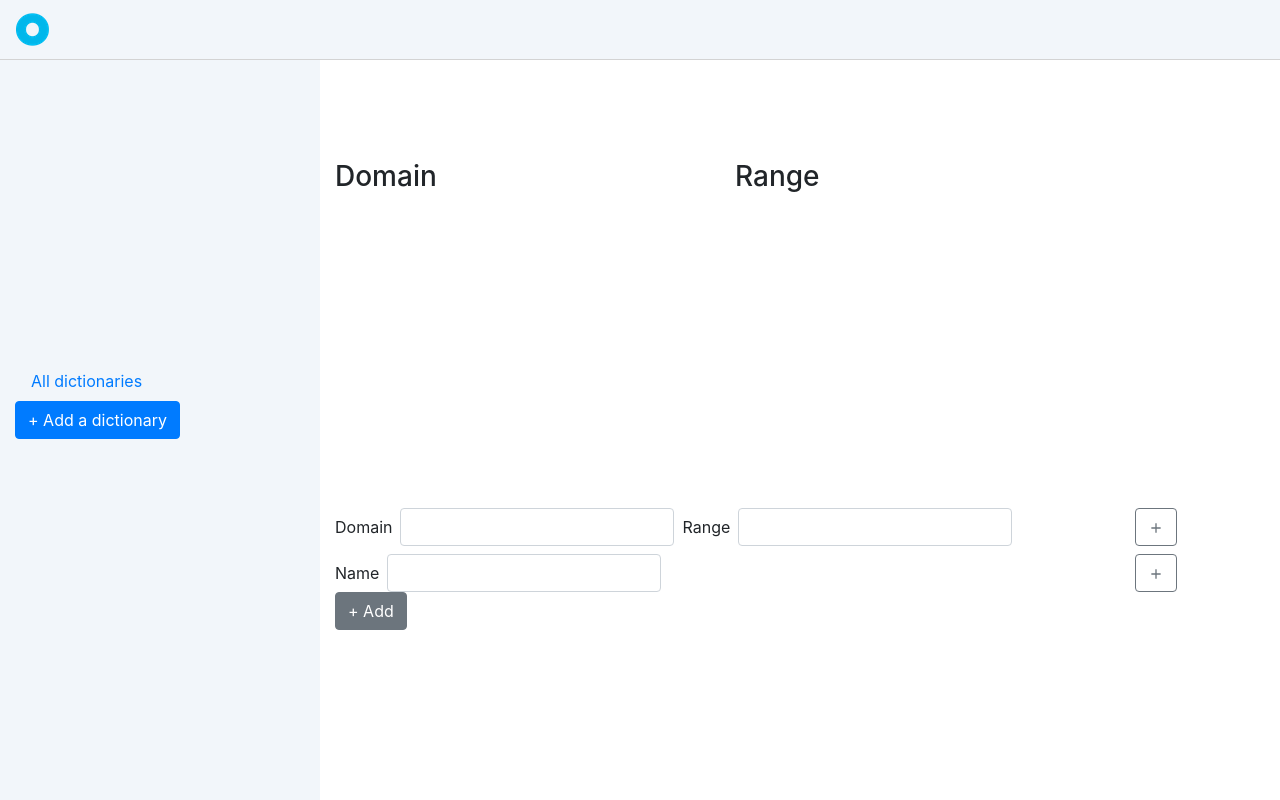
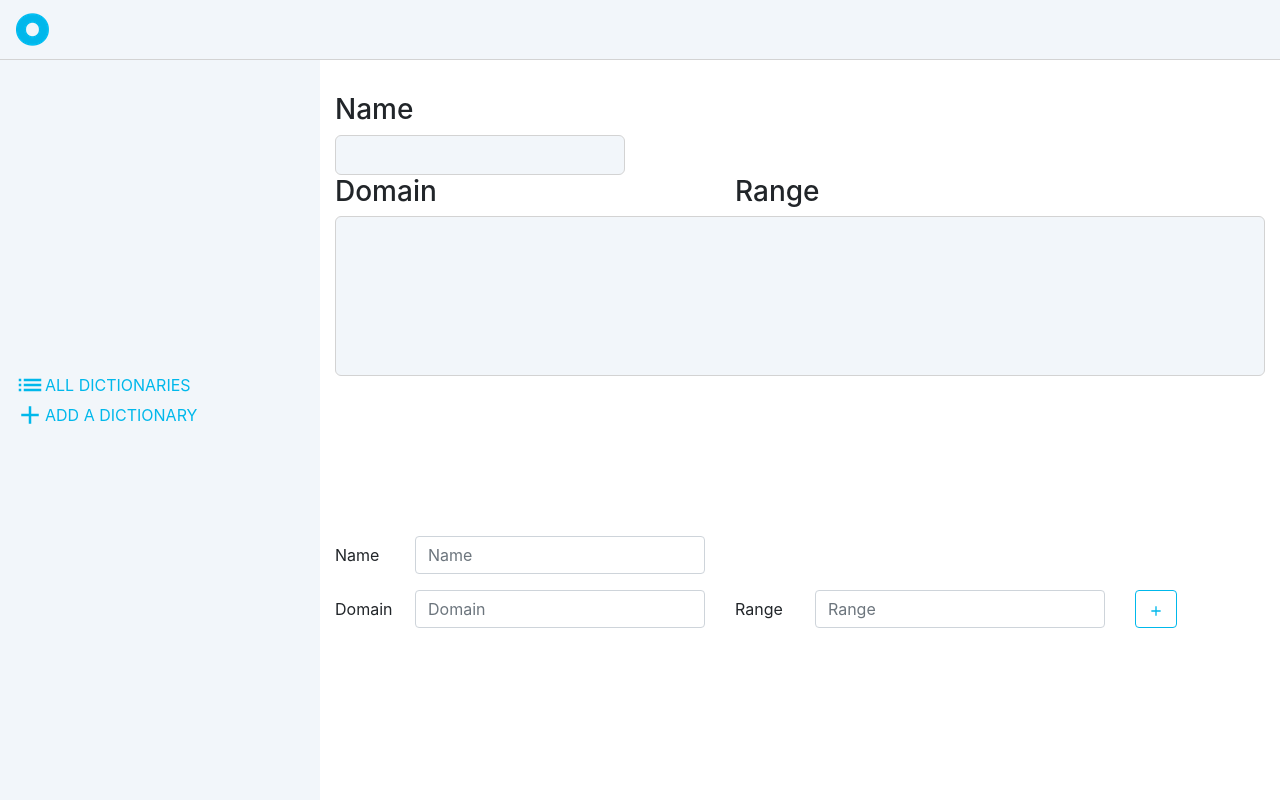
Before and after one commit to samReact/dictionary-management-app, a React (Create React App) app: page /addDictionary in a window 1280 px wide. Built offline with nearby package versions, Linux system fonts and the light colour scheme.

Commit message:
Some css refactoring

```diff
--- a/src/components/Dictionary.component.js
+++ b/src/components/Dictionary.component.js
@@ -1,6 +1,7 @@
 import React from 'react';
 import { Table, Row, Col } from 'reactstrap';
 import { useLocation } from 'react-router-dom';
+import { ComponentWrapper } from '../styled/style';
 
 const Dictionary = () => {
   let location = useLocation();
@@ -8,6 +9,7 @@ const Dictionary = () => {
   const { rows } = dictionary;
 
   return (
+    <ComponentWrapper>
       <Row>
         <Col sm={6} xs={12}>
           <h3>{dictionary.name}</h3>
@@ -29,6 +31,7 @@ const Dictionary = () => {
           </Table>
         </Col>
       </Row>
+    </ComponentWrapper>
   );
 };
 
--- a/src/components/DictionaryList.component.js
+++ b/src/components/DictionaryList.component.js
@@ -4,6 +4,7 @@ import { Button, Row, Col } from 'reactstrap';
 import { MdDeleteForever, MdEdit, MdRemoveRedEye } from 'react-icons/md';
 import { DELETE_DICTIONARY } from '../actions/types/dictionaries.action.type';
 import { useHistory } from 'react-router-dom';
+import { ComponentWrapper } from '../styled/style';
 
 const DictionaryList = () => {
   const dictionaries = useSelector(state => state.dictionariesReducer.dictionaries);
@@ -15,7 +16,7 @@ const DictionaryList = () => {
   };
 
   return (
-    <div>
+    <ComponentWrapper>
       <Row>
         <Col xs="4">
           <h3>Dictionary name</h3>
@@ -64,7 +65,7 @@ const DictionaryList = () => {
           </Row>
         ))}
       </div>
-    </div>
+    </ComponentWrapper>
   );
 };
 
--- a/src/components/Home.component.js
+++ b/src/components/Home.component.js
@@ -1,37 +1,32 @@
 import React from 'react';
 import { useSelector } from 'react-redux';
-import {
-  Navbar,
-  NavbarBrand,
-  Row,
-  Col,
-  Container,
-  Nav,
-  NavItem,
-  NavLink,
-  Button,
-} from 'reactstrap';
-import { Switch, Route, useHistory } from 'react-router-dom';
+import { NavbarBrand, Row, Col, Container, Nav } from 'reactstrap';
+import { Switch, Route } from 'react-router-dom';
 
 import Logo from '../assets/logo.png';
 import RowForm from './RowForm.component';
 import DictionaryList from './DictionaryList.component';
 import Dictionary from './Dictionary.component';
 import DictionaryEdit from './DictionaryEdit.component';
+import {
+  IconAdd,
+  IconList,
+  StyledLink,
+  StyledNavBar,
+  VCenteredWrapper,
+  VHCenteredWrapper,
+} from '../styled/style';
 
 const Home = () => {
   const dictionaries = useSelector(state => state.dictionariesReducer.dictionaries);
-  let history = useHistory();
+
   return (
     <div>
-      <Navbar
-        fixed="top"
-        style={{ backgroundColor: '#f2f6fa', borderBottom: '1px solid lightgrey' }}
-      >
+      <StyledNavBar fixed="top">
         <NavbarBrand className="mr-auto">
           <img src={Logo} alt="logo" />
         </NavbarBrand>
-      </Navbar>
+      </StyledNavBar>
       <Container fluid>
         <Row>
           <Col
@@ -39,25 +34,20 @@ const Home = () => {
             sm="3"
             style={{
               height: '100vh',
-              width: '100%',
-              display: 'flex',
-              alignItems: 'center',
             }}
           >
+            <VCenteredWrapper>
               <Nav vertical>
-              <NavItem>
-                <NavLink href="#" onClick={() => history.push('/')}>
+                <StyledLink to="/">
+                  <IconList />
                   All dictionaries
-                </NavLink>
-              </NavItem>
-              <Button
-                color="primary"
-                block
-                onClick={() => history.push('/addDictionary')}
-              >
-                + Add a dictionary
-              </Button>
+                </StyledLink>
+                <StyledLink to="/addDictionary">
+                  <IconAdd />
+                  Add a dictionary
+                </StyledLink>
               </Nav>
+            </VCenteredWrapper>
           </Col>
 
           <Col
@@ -68,17 +58,14 @@ const Home = () => {
               backgroundColor: '#fff',
             }}
           >
-            <div
-              style={{
-                marginTop: '20vh',
-              }}
-            >
             <Switch>
               <Route exact path="/">
                 {dictionaries.length ? (
                   <DictionaryList />
                 ) : (
-                    <p>No dictionary available</p>
+                  <VHCenteredWrapper>
+                    <h4>No dictionary available !</h4>
+                  </VHCenteredWrapper>
                 )}
               </Route>
               <Route path="/addDictionary">
@@ -91,7 +78,6 @@ const Home = () => {
                 <DictionaryEdit />
               </Route>
             </Switch>
-            </div>
           </Col>
         </Row>
       </Container>
--- a/src/components/RowForm.component.js
+++ b/src/components/RowForm.component.js
@@ -1,5 +1,5 @@
 import React, { useState } from 'react';
-import { Form, FormGroup, Label, Input, Button, Row, Col } from 'reactstrap';
+import { Form, FormGroup, Label, Input, Row, Col } from 'reactstrap';
 import { MdAdd } from 'react-icons/md';
 import { useDispatch, useSelector } from 'react-redux';
 import { useHistory } from 'react-router-dom';
@@ -7,6 +7,12 @@ import { useHistory } from 'react-router-dom';
 import { ADD_ROW, CLEAR_ROWS } from '../actions/types/rows.action.type';
 import RowList from './RowList.component';
 import { ADD_DICTIONARY } from '../actions/types/dictionaries.action.type';
+import {
+  StyledAddButton,
+  ComponentWrapper,
+  NameWrapper,
+  StyledAddRowButton,
+} from '../styled/style';
 
 const AddDictionaryForm = () => {
   const [domain, setDomain] = useState('');
@@ -36,64 +42,75 @@ const AddDictionaryForm = () => {
   };
 
   return (
-    <div>
-      <h2 style={{ marginTop: '10%' }}>{name}</h2>
-      <div style={{ marginTop: '10%' }}>
+    <ComponentWrapper>
+      <ComponentWrapper>
+        <h3>Name</h3>
+        <Row>
+          <Col xs={4}>
+            <NameWrapper>
+              <h5>{name}</h5>
+            </NameWrapper>
+          </Col>
+        </Row>
+      </ComponentWrapper>
       <RowList />
-      </div>
+      <div style={{ marginTop: '20vh' }}>
+        <Form>
+          <FormGroup row>
+            <Label for="name" sm={1}>
+              Name
+            </Label>
+            <Col sm={4}>
+              <Input
+                type="text"
+                name="name"
+                onChange={e => setName(e.target.value)}
+                placeholder="Name"
+              />
+            </Col>
+          </FormGroup>
+        </Form>
 
-      <Row style={{ marginTop: '20%' }}>
-        <Col xs="10">
-          <Form inline>
-            <FormGroup className="mb-2 mr-sm-2 mb-sm-0">
-              <Label for="exampleEmail" className="mr-sm-2">
+        <Form>
+          <FormGroup row>
+            <Label for="domain" sm={1}>
               Domain
             </Label>
+            <Col sm={4}>
               <Input
                 value={domain}
                 type="text"
                 name="domain"
                 onChange={e => setDomain(e.target.value)}
+                placeholder="Domain"
               />
-            </FormGroup>
-            <FormGroup className="mb-2 mr-sm-2 mb-sm-0">
-              <Label for="examplePassword" className="mr-sm-2">
+            </Col>
+            <Label for="range" sm={1}>
               Range
             </Label>
+            <Col sm={4}>
               <Input
                 type="text"
                 value={range}
                 name="range"
                 onChange={e => setRange(e.target.value)}
+                placeholder="Range"
               />
+            </Col>
+            <Col sm={2}>
+              <StyledAddRowButton outline onClick={() => handleAddRow()}>
+                <MdAdd />
+              </StyledAddRowButton>
+            </Col>
           </FormGroup>
         </Form>
-        </Col>
-        <Col xs="2">
-          <Button className="mr-sm-2" outline onClick={() => handleAddRow()}>
-            <MdAdd />
-          </Button>
-        </Col>
-      </Row>
-      <Row>
-        <Col xs="10">
-          <Form inline>
-            <FormGroup className="mb-2 mt-2 mr-sm-2 mb-sm-0">
-              <Label for="exampleEmail" className="mr-sm-2">
-                Name
-              </Label>
-              <Input type="text" name="domain" onChange={e => setName(e.target.value)} />
-            </FormGroup>
-          </Form>
-        </Col>
-        <Col xs="2">
-          <Button outline className="mr-sm-2 mt-2">
-            <MdAdd />
-          </Button>
-        </Col>
-      </Row>
-      <Button onClick={() => handleAddDictionary()}>+ Add</Button>
+        {name.length && rows.length ? (
+          <StyledAddButton size="lg" onClick={() => handleAddDictionary()}>
+            Add
+          </StyledAddButton>
+        ) : null}
       </div>
+    </ComponentWrapper>
   );
 };
 
--- a/src/components/RowList.component.js
+++ b/src/components/RowList.component.js
@@ -3,6 +3,7 @@ import { useSelector, useDispatch } from 'react-redux';
 import { Button, Row, Col } from 'reactstrap';
 import { MdDeleteForever } from 'react-icons/md';
 import { DELETE_ROW } from '../actions/types/rows.action.type';
+import { ScrollWrapper } from '../styled/style';
 
 const RowList = () => {
   const rows = useSelector(state => state.rowsReducer.rows);
@@ -22,7 +23,7 @@ const RowList = () => {
           <h3>Range</h3>
         </Col>
       </Row>
-      <div style={{ height: '15vh', overflowY: 'scroll' }}>
+      <ScrollWrapper>
         {rows.map(row => (
           <Row key={row.id} className="mt-2">
             <Col xs="5">
@@ -38,7 +39,7 @@ const RowList = () => {
             </Col>
           </Row>
         ))}
-      </div>
+      </ScrollWrapper>
     </div>
   );
 };
--- /dev/null
+++ b/src/styled/style.js
@@ -0,0 +1,123 @@
+import React from 'react';
+import styled from 'styled-components';
+import { MdAdd, MdList } from 'react-icons/md';
+import { Button, Navbar } from 'reactstrap';
+import { Link } from 'react-router-dom';
+
+const theme = {
+  primary: '#00b8eb',
+  darkPrimary: '#0090ea',
+  secondary: '#f2f6fa',
+  white: '#fff',
+  textSecondary: '#002e67',
+};
+
+const mdAdd = props => <MdAdd className={props.className} />;
+const mdList = props => <MdList className={props.className} />;
+const button = props => <Button className={props.className} {...props} />;
+const navBar = props => <Navbar className={props.className} {...props} />;
+const link = props => <Link className={props.className} {...props} />;
+
+export const IconAdd = styled(mdAdd)`
+  height: 30px;
+  width: 30px;
+`;
+
+export const IconList = styled(mdList)`
+  height: 30px;
+  width: 30px;
+`;
+
+export const StyledLink = styled(link)`
+  text-transform: uppercase;
+  color: ${theme.primary};
+  align-items: center;
+  display: flex;
+  transition: all 0.2s ease-in-out;
+  :hover {
+    transform: scale(1.05);
+    text-decoration: none;
+    color: ${theme.primary};
+  }
+`;
+
+export const StyledNavBar = styled(navBar)`
+  background-color: ${theme.secondary};
+  border-bottom: 1px solid lightgrey;
+`;
+
+export const VCenteredWrapper = styled.div`
+  display: flex;
+  align-items: center;
+  height: 100%;
+`;
+
+export const VHCenteredWrapper = styled(VCenteredWrapper)`
+  justify-content: center;
+`;
+
+export const StyledAddRowButton = styled(button)`
+  border-color: ${theme.primary};
+  color: ${theme.primary};
+  :hover {
+    background-color: ${theme.primary};
+    border-color: ${theme.white};
+  }
+  :focus,
+  :active {
+    outline: none !important;
+    box-shadow: none;
+  }
+`;
+
+export const StyledAddButton = styled(button)`
+  background-color: ${theme.primary};
+  border-color: ${theme.white};
+  :hover {
+    border-color: ${theme.white};
+  }
+  :focus,
+  :active {
+    outline: none !important;
+    box-shadow: none;
+  }
+`;
+
+export const ComponentWrapper = styled.div`
+  margin-top: 10%;
+`;
+
+export const ScrollWrapper = styled.div`
+  height: 20vh;
+  background-color: ${theme.secondary};
+  border-radius: 6px;
+  padding: 10px;
+  overflow-y: scroll;
+  overflow-x: hidden;
+  border: 1px solid lightgrey;
+  line-height: 1em;
+  ::-webkit-scrollbar {
+    -webkit-appearance: none;
+  }
+  ::-webkit-scrollbar:vertical {
+    width: 8px;
+  }
+  ::-webkit-scrollbar:horizontal {
+    height: 8px;
+  }
+  ::-webkit-scrollbar-thumb {
+    border-radius: 10px;
+    border: 1px solid white;
+    background-color: rgba(0, 0, 0, 0.5);
+  }
+`;
+
+export const NameWrapper = styled.div`
+  height: 5vh;
+  background-color: ${theme.secondary};
+  border-radius: 6px;
+  padding: 10px;
+  border: 1px solid lightgrey;
+  align-items: center;
+  display: flex;
+`;
```
Lines whose indentation alone changed are shown as unchanged.
